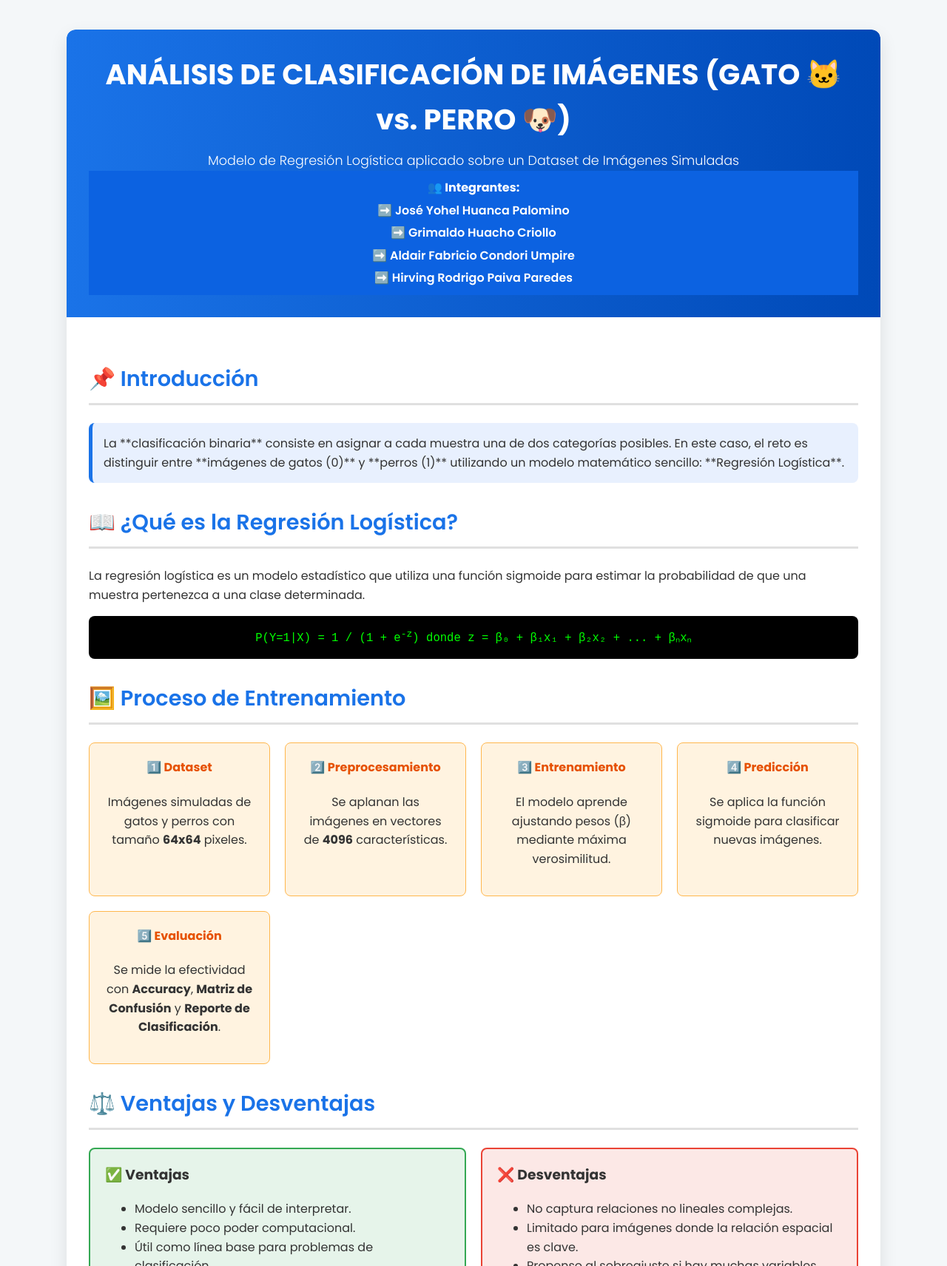
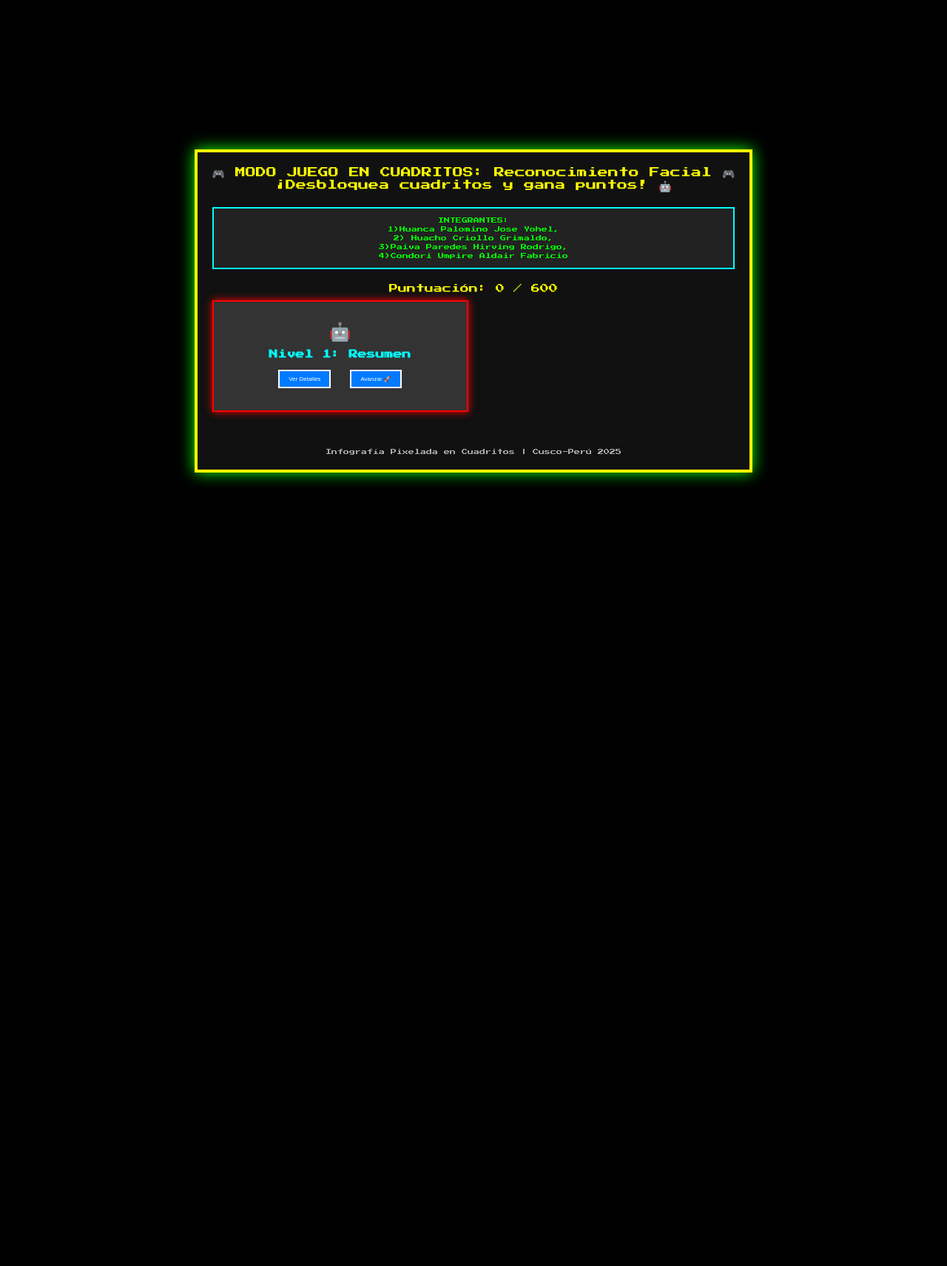
Before and after one commit to 76445030-creator/Presentaci-n-del-Equipo-PIXES, a plain HTML site: page Pixeles.html in a window 1280 px wide. Shown: the top 1712 px of the page at 74% size. After the commit the page ends 840 px from the top, so only its background shows below. Drawn offline with Linux system fonts and the light colour scheme.

Commit message:
Refactor Pixeles.html for new game infographic

```diff
--- a/Pixeles.html
+++ b/Pixeles.html
@@ -3,241 +3,265 @@
 <head>
     <meta charset="UTF-8">
     <meta name="viewport" content="width=device-width, initial-scale=1.0">
-    <title>Infografía Extendida: Regresión Logística para Clasificación de Imágenes (Gato vs. Perro)</title>
+    <title>Infografía Pixelada: Modo Juego en Cuadritos</title>
+    <link href="https://fonts.googleapis.com/css2?family=Press+Start+2P&display=swap" rel="stylesheet">
     <style>
-        @import url('https://fonts.googleapis.com/css2?family=Poppins:wght@300;400;600;700&display=swap');
-
         body {
-            font-family: 'Poppins', sans-serif;
-            background-color: #f4f7f9;
-            color: #333;
+            font-family: 'Press Start 2P', monospace;
+            background-color: #000000;
+            color: #00FF00;
             margin: 0;
-            padding: 0;
-            line-height: 1.6;
+            padding: 20px;
+            display: flex;
+            justify-content: center;
+            align-items: center;
+            min-height: 100vh;
         }
-
-        .infographic-container {
-            max-width: 1100px;
-            margin: 40px auto;
-            background-color: #ffffff;
-            box-shadow: 0 10px 25px rgba(0, 0, 0, 0.1);
-            border-radius: 12px;
-            overflow: hidden;
+        .game-container {
+            max-width: 900px;
+            background-color: #111111;
+            border: 4px solid #FFFF00;
+            padding: 20px;
+            box-shadow: 0 0 20px #00FF00;
+            border-radius: 0;
         }
-
-        header {
-            background: linear-gradient(90deg, #1a73e8, #0049b7);
-            color: white;
-            padding: 30px;
+        .header {
             text-align: center;
-            border-top-left-radius: 12px;
-            border-top-right-radius: 12px;
+            color: #FFFF00;
+            font-size: 14px;
+            margin-bottom: 20px;
         }
-
-        header h1 {
+        .academic-header {
+            background-color: #222222;
+            border: 2px solid #00FFFF;
+            padding: 10px;
+            margin-bottom: 20px;
+            text-align: center;
+            font-size: 8px;
+            line-height: 1.5;
+        }
+        .grid {
+            display: grid;
+            grid-template-columns: repeat(2, 1fr);
+            grid-template-rows: repeat(3, auto);
+            gap: 15px;
+        }
+        .cuadrito {
+            background-color: #333333;
+            border: 2px solid #FF0000;
+            padding: 25px;
+            text-align: center;
+            border-radius: 0;
+            box-shadow: 0 0 10px #FF0000;
+            display: none;
+        }
+        .cuadrito.active {
+            display: block;
+        }
+        .cuadrito h2 {
+            color: #00FFFF;
+            font-size: 12px;
             margin: 0 0 10px 0;
-            font-size: 2.4em;
-            font-weight: 700;
         }
-
-        header p {
-            margin: 5px 0 0 0;
-            font-size: 1.1em;
-            font-weight: 300;
+        .emoji {
+            font-size: 24px;
+            margin-bottom: 10px;
         }
-
-        .integrantes {
-            background-color: #0c62e1;
-            padding: 10px;
-            font-size: 1em;
-            font-weight: 600;
+        .content {
+            display: none;
+            font-size: 9px;
+            line-height: 1.4;
+            margin-top: 10px;
         }
-
-        .integrantes span {
-            display: block;
-            margin-top: 5px;
+        .table {
+            width: 100%;
+            border-collapse: collapse;
+            margin: 10px 0;
+            font-size: 8px;
         }
-
-        .content-section {
-            padding: 30px;
+        .table th, .table td {
+            border: 1px solid #FFFF00;
+            padding: 5px;
+            text-align: center;
+            color: #FFFFFF;
         }
-
-        h2 {
-            color: #1a73e8;
-            border-bottom: 3px solid #e0e0e0;
-            padding-bottom: 10px;
-            margin-top: 30px;
-            font-weight: 600;
-            font-size: 1.8em;
+        .table th {
+            background-color: #444444;
         }
-
-        .highlight {
-            background-color: #e8f0fe;
-            border-left: 5px solid #1a73e8;
-            padding: 15px;
-            margin: 20px 0;
-            border-radius: 8px;
-            font-weight: 500;
+        .chart {
+            font-size: 8px;
+            color: #00FF00;
+            margin: 10px 0;
+            text-align: left;
         }
-
-        .formula {
-            background: #000;
-            color: #0f0;
-            font-family: monospace;
-            padding: 15px;
-            border-radius: 8px;
-            font-size: 1.2em;
+        .btn {
+            background-color: #007BFF;
+            color: #FFFFFF;
+            border: 2px solid #FFFFFF;
+            padding: 6px 12px;
+            font-size: 8px;
+            cursor: pointer;
+            margin: 5px;
+        }
+        .btn:hover {
+            background-color: #0056B3;
+        }
+        .score {
             text-align: center;
+            font-size: 12px;
+            color: #FFFF00;
+            margin: 10px 0;
         }
-
-        .process-steps {
-            display: grid;
-            grid-template-columns: repeat(auto-fit, minmax(220px, 1fr));
-            gap: 20px;
+        .footer {
+            text-align: center;
+            font-size: 8px;
+            color: #AAAAAA;
             margin-top: 20px;
-        }
-
-        .step {
-            background: #fff3e0;
-            border: 1px solid #ffb74d;
-            border-radius: 8px;
-            padding: 20px;
-            text-align: center;
-        }
-
-        .step h4 {
-            color: #e65100;
-            margin-top: 0;
-        }
-
-        .pros-cons {
-            display: flex;
-            gap: 20px;
-            flex-wrap: wrap;
-        }
-
-        .pros, .cons {
-            flex: 1;
-            padding: 20px;
-            border-radius: 8px;
-        }
-
-        .pros {
-            background-color: #e6f4ea;
-            border: 2px solid #34a853;
-        }
-
-        .cons {
-            background-color: #fce8e6;
-            border: 2px solid #ea4335;
-        }
-
-        .pros h3, .cons h3 {
-            margin-top: 0;
-        }
-
-        .applications {
-            background-color: #f1f3f4;
-            padding: 20px;
-            border-radius: 8px;
-        }
-
-        .applications ul {
-            padding-left: 20px;
-        }
-
-        .applications li {
-            margin-bottom: 8px;
         }
     </style>
 </head>
 <body>
-
-<div class="infographic-container">
-    <header>
-        <h1>ANÁLISIS DE CLASIFICACIÓN DE IMÁGENES (GATO 🐱 vs. PERRO 🐶)</h1>
-        <p>Modelo de Regresión Logística aplicado sobre un Dataset de Imágenes Simuladas</p>
-        <div class="integrantes">
-            <strong>👥 Integrantes:</strong>
-            <span>➡️ José Yohel Huanca Palomino</span>
-            <span>➡️ Grimaldo Huacho Criollo</span>
-            <span>➡️ Aldair Fabricio Condori Umpire</span>
-            <span>➡️ Hirving Rodrigo Paiva Paredes</span>
-        </div>
-    </header>
-
-    <div class="content-section">
-
-        <h2>📌 Introducción</h2>
-        <div class="highlight">
-            La **clasificación binaria** consiste en asignar a cada muestra una de dos categorías posibles.
-            En este caso, el reto es distinguir entre **imágenes de gatos (0)** y **perros (1)** utilizando un modelo matemático sencillo: **Regresión Logística**.
+    <div class="game-container">
+        <div class="header">
+            🎮 MODO JUEGO EN CUADRITOS: Reconocimiento Facial 🎮<br>
+            ¡Desbloquea cuadritos y gana puntos! 🤖
         </div>
 
-        <h2>📖 ¿Qué es la Regresión Logística?</h2>
-        <p>La regresión logística es un modelo estadístico que utiliza una función sigmoide para estimar la probabilidad de que una muestra pertenezca a una clase determinada.</p>
-        <div class="formula">
-            P(Y=1|X) = 1 / (1 + e<sup>-z</sup>)
-            donde z = β₀ + β₁x₁ + β₂x₂ + ... + βₙxₙ
+        <div class="academic-header">
+            INTEGRANTES:<br>
+            1)Huanca Palomino Jose Yohel,<br>
+            2) Huacho Criollo Grimaldo, <br>
+            3)Paiva Paredes Hirving Rodrigo,<br>
+            4)Condori Umpire Aldair Fabricio
         </div>
 
-        <h2>🖼️ Proceso de Entrenamiento</h2>
-        <div class="process-steps">
-            <div class="step">
-                <h4>1️⃣ Dataset</h4>
-                <p>Imágenes simuladas de gatos y perros con tamaño <strong>64x64</strong> pixeles.</p>
+        <div class="score" id="score">Puntuación: 0 / 600</div>
+
+        <div class="grid">
+            <div id="cuadrito1" class="cuadrito active">
+                <div class="emoji">🤖</div>
+                <h2>Nivel 1: Resumen</h2>
+                <button class="btn" onclick="toggleContent('content1')">Ver Detalles</button>
+                <div id="content1" class="content">
+                    Sistema de reconocimiento facial basado en redes neuronales convolucionales (CNN) para identificar integrantes del equipo vía cámara móvil. Metodología CRISP-ML aplicada. Precisión final: 100%, Pérdida: 0.0007. Dataset: 200 imágenes reales de 2 personas. Alto rendimiento en generalización.
+                    <table class="table">
+                        <tr><th>Métrica</th><th>Valor</th></tr>
+                        <tr><td>Precisión</td><td>100%</td></tr>
+                        <tr><td>Pérdida</td><td>0.0007</td></tr>
+                        <tr><td>Validación</td><td>96.55%</td></tr>
+                    </table>
+                </div>
+                <button class="btn" onclick="nextCuadrito(1)">Avanzar 🚀</button>
             </div>
-            <div class="step">
-                <h4>2️⃣ Preprocesamiento</h4>
-                <p>Se aplanan las imágenes en vectores de <strong>4096</strong> características.</p>
+
+            <div id="cuadrito2" class="cuadrito">
+                <div class="emoji">👤</div>
+                <h2>Nivel 2: Intro</h2>
+                <button class="btn" onclick="toggleContent('content2')">Ver Detalles</button>
+                <div id="content2" class="content">
+                    Reconocimiento facial con IA y CNN para análisis automático de rasgos faciales. Avances en Deep Learning permiten precisión en dispositivos móviles. Proyecto desarrollado por el grupo para identificar rostros en tiempo real. Aplicaciones educativas: asistencia automática, control de ingreso y validación de identidad. Entrenado con imágenes reales capturadas desde cámara.
+                </div>
+                <button class="btn" onclick="nextCuadrito(2)">Avanzar 🚀</button>
             </div>
-            <div class="step">
-                <h4>3️⃣ Entrenamiento</h4>
-                <p>El modelo aprende ajustando pesos (β) mediante máxima verosimilitud.</p>
+
+            <div id="cuadrito3" class="cuadrito">
+                <div class="emoji">📊</div>
+                <h2>Nivel 3: Metodología</h2>
+                <button class="btn" onclick="toggleContent('content3')">Ver Detalles</button>
+                <div id="content3" class="content">
+                    Seguido CRISP-ML: Comprensión negocio (precisión >90%, tiempo <500ms), Comprensión datos (200 imágenes, 224x224px, calidad verificada), Preparación datos (detección Haar Cascade, redimensionamiento 128x128, normalización [0,1], augmentación con rotaciones/reflejos/zoom), Modelado (CNN en Google Colab/TensorFlow/Keras, capas 32/64/128 filtros, pooling/dropout, softmax binaria, 30 épocas, optimizador Adam, pérdida categorical crossentropy), Evaluación (convergencia rápida, métricas monitoreadas).
+                    <table class="table">
+                        <tr><th>Fase CRISP-ML</th><th>Descripción</th></tr>
+                        <tr><td>Comprensión Negocio</td><td>Objetivos y criterios de éxito</td></tr>
+                        <tr><td>Comprensión Datos</td><td>Recolección y calidad de imágenes</td></tr>
+                        <tr><td>Preparación Datos</td><td>Preprocesamiento y augmentación</td></tr>
+                        <tr><td>Modelado</td><td>Entrenamiento CNN</td></tr>
+                        <tr><td>Evaluación</td><td>Métricas y validación</td></tr>
+                        <tr><td>Despliegue</td><td>Conversión a móvil</td></tr>
+                    </table>
+                    <div class="chart">Dataset: 70% ████████ Train, 15% ███ Val, 15% ███ Test</div>
+                </div>
+                <button class="btn" onclick="nextCuadrito(3)">Avanzar 🚀</button>
             </div>
-            <div class="step">
-                <h4>4️⃣ Predicción</h4>
-                <p>Se aplica la función sigmoide para clasificar nuevas imágenes.</p>
+
+            <div id="cuadrito4" class="cuadrito">
+                <div class="emoji">📈</div>
+                <h2>Nivel 4: Resultados</h2>
+                <button class="btn" onclick="toggleContent('content4')">Ver Detalles</button>
+                <div id="content4" class="content">
+                    Entrenamiento con convergencia rápida. Resultados finales: Precisión (accuracy) 100%, Pérdida (loss) 0.0007, Precisión validación 96.55%. Modelo guardado como modelo_final.h5. Gráfica muestra reducción continua de pérdida. Alto desempeño en Test Set, matriz de confusión indica clasificación precisa. Rendimiento sobresaliente y generalización buena.
+                    <h3>Matriz de Confusión</h3>
+                    <table class="table">
+                        <tr><th>Predicho/Real</th><th>Persona 1</th><th>Persona 2</th></tr>
+                        <tr><td>Persona 1</td><td>100%</td><td>0%</td></tr>
+                        <tr><td>Persona 2</td><td>0%</td><td>100%</td></tr>
+                    </table>
+                    <div class="chart">Gráfica de Aprendizaje (Pérdida vs Épocas):<br>Época 0: ██████████ 1.0<br>Época 10: ███████ 0.5<br>Época 20: ███ 0.2<br>Época 30: █ 0.0007</div>
+                </div>
+                <button class="btn" onclick="nextCuadrito(4)">Avanzar 🚀</button>
             </div>
-            <div class="step">
-                <h4>5️⃣ Evaluación</h4>
-                <p>Se mide la efectividad con <strong>Accuracy</strong>, <strong>Matriz de Confusión</strong> y <strong>Reporte de Clasificación</strong>.</p>
+
+            <div id="cuadrito5" class="cuadrito">
+                <div class="emoji">📱</div>
+                <h2>Nivel 5: Despliegue</h2>
+                <button class="btn" onclick="toggleContent('content5')">Ver Detalles</button>
+                <div id="content5" class="content">
+                    Modelo convertido a TensorFlow Lite (TFLite) para móviles Android, reduciendo tamaño y optimizando rendimiento. Lenguajes: Python/TensorFlow 2.x para entrenamiento/exportación, Android Studio (Java/Kotlin) para app. Archivos generados: faceid_model.tflite (12.44 MB), labels.txt, android_test_code.txt. Optimización con delegado XNNPACK para CPU, latencia 120-150ms por predicción. Reconocimiento fluido en tiempo real.
+                </div>
+                <button class="btn" onclick="nextCuadrito(5)">Avanzar 🚀</button>
+            </div>
+
+            <div id="cuadrito6" class="cuadrito">
+                <div class="emoji">🏆</div>
+                <h2>Nivel 6: Conclusiones</h2>
+                <button class="btn" onclick="toggleContent('content6')">Ver Detalles</button>
+                <div id="content6" class="content">
+                    Proyecto logró sistema de reconocimiento facial con CNN, precisión 100% y rendimiento estable. Metodología CRISP-ML permitió desarrollo ordenado. Despliegue en TFLite exitoso para móviles Android con respuesta rápida. Trabajo futuro: Ampliar dataset con más rostros, aplicar transfer learning con modelos preentrenados, mejorar interfaz móvil con registro y verificación en tiempo real.
+                </div>
+                <button class="btn" onclick="endGame()">¡Completado! 🎉</button>
             </div>
         </div>
 
-        <h2>⚖️ Ventajas y Desventajas</h2>
-        <div class="pros-cons">
-            <div class="pros">
-                <h3>✅ Ventajas</h3>
-                <ul>
-                    <li>Modelo sencillo y fácil de interpretar.</li>
-                    <li>Requiere poco poder computacional.</li>
-                    <li>Útil como línea base para problemas de clasificación.</li>
-                </ul>
-            </div>
-            <div class="cons">
-                <h3>❌ Desventajas</h3>
-                <ul>
-                    <li>No captura relaciones no lineales complejas.</li>
-                    <li>Limitado para imágenes donde la relación espacial es clave.</li>
-                    <li>Propenso al sobreajuste si hay muchas variables (como píxeles).</li>
-                </ul>
-            </div>
+        <div id="gameOver" style="display: none; text-align: center; margin-top: 20px;">
+            <h2>🎉 GAME OVER: ¡Felicidades! 🎉</h2>
+            <div>Puntuación Final: 600/600. Proyecto exitoso. 🏅</div>
         </div>
 
-        <h2>🌐 Aplicaciones en la Vida Real</h2>
-        <div class="applications">
-            <ul>
-                <li>📧 Detección de correos **spam vs. no spam**.</li>
-                <li>🏥 Diagnóstico médico (ej. enfermedad presente o no presente).</li>
-                <li>💳 Detección de fraudes en transacciones financieras.</li>
-                <li>📷 Clasificación básica de imágenes.</li>
-                <li>🗳️ Predicción de resultados en encuestas electorales.</li>
-            </ul>
+        <div class="footer">
+            Infografía Pixelada en Cuadritos | Cusco-Perú 2025
         </div>
+    </div>
 
-    </div>
-</div>
+    <script>
+        let currentCuadrito = 1;
+        let score = 0;
+        const maxScore = 600;
 
+        function toggleContent(id) {
+            const element = document.getElementById(id);
+            element.style.display = element.style.display === 'block' ? 'none' : 'block';
+            if (element.style.display === 'block') {
+                score += 100;
+                updateScore();
+            }
+        }
+
+        function nextCuadrito(cuadrito) {
+            document.getElementById('cuadrito' + cuadrito).classList.remove('active');
+            currentCuadrito++;
+            document.getElementById('cuadrito' + currentCuadrito).classList.add('active');
+        }
+
+        function endGame() {
+            document.getElementById('cuadrito6').classList.remove('active');
+            document.getElementById('gameOver').style.display = 'block';
+            score = maxScore;
+            updateScore();
+        }
+
+        function updateScore() {
+            document.getElementById('score').textContent = 'Puntuación: ' + score + ' / ' + maxScore;
+        }
+    </script>
 </body>
 </html>
```
